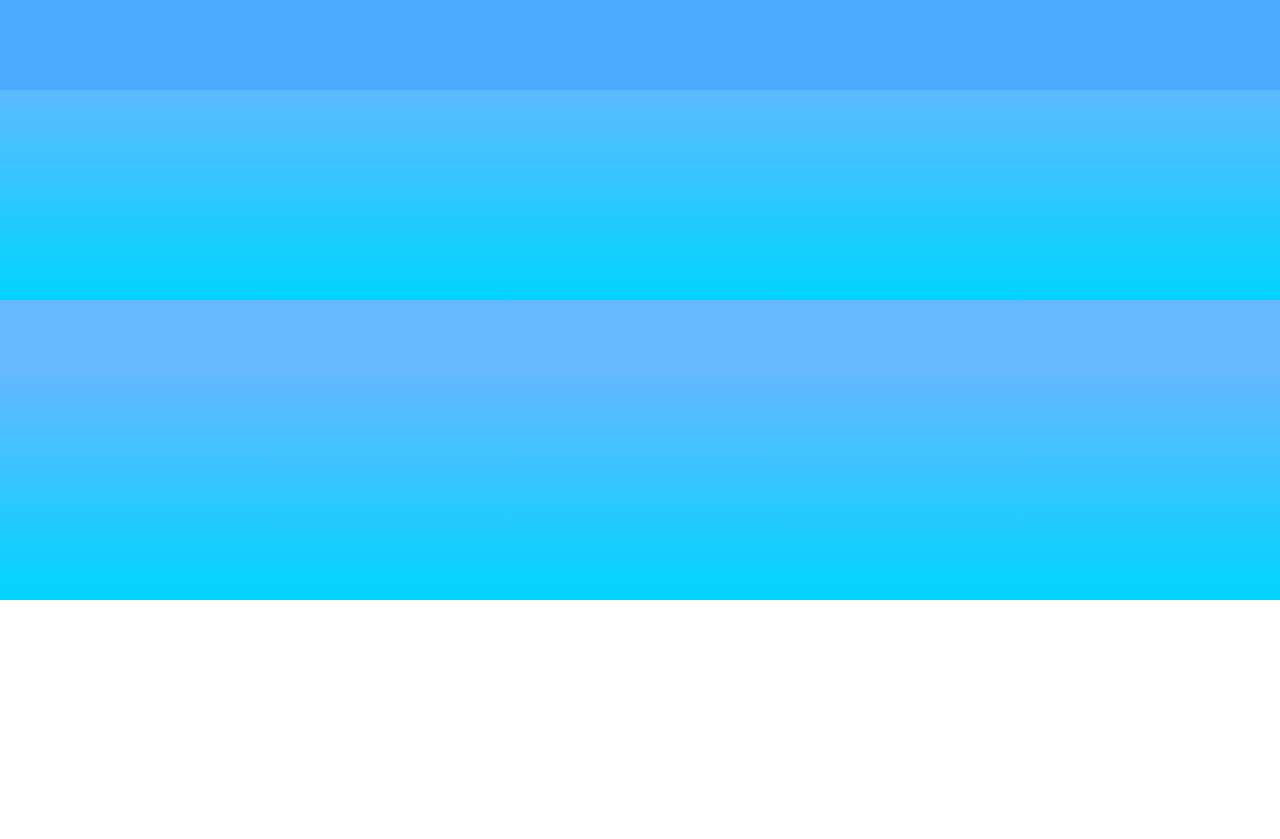
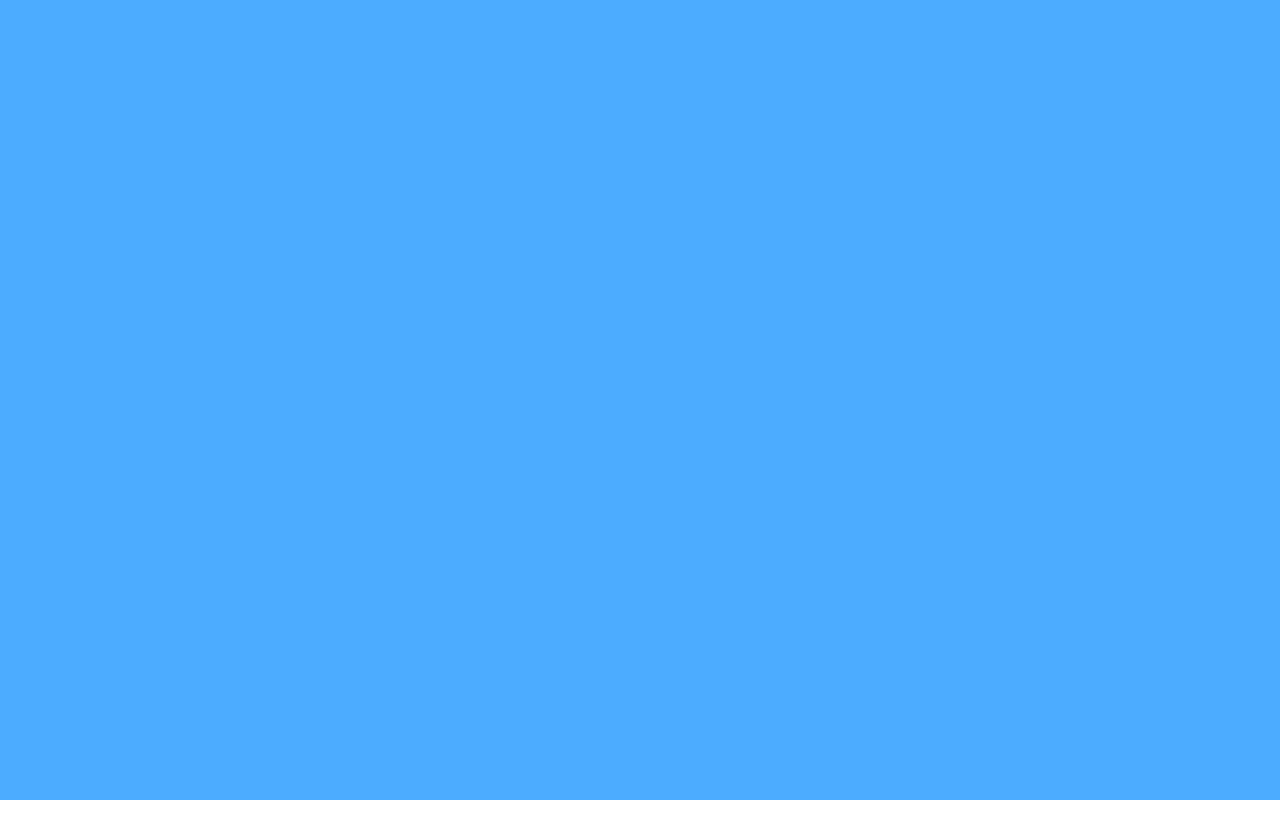
Before and after one commit to PT-Adrian/orionworkflow.github.io, a Jekyll site: the page built from index.md, in a window 1280 px wide. Shown: the top 839 px of the page. Built offline with Jekyll 4.4.1, drawn with Linux system fonts in a browser that asks for light colours; our own code applies the rules of GitHub Pages for plain Markdown files.

Commit message:
Update style.css

```diff
--- a/assets/css/style.css
+++ b/assets/css/style.css
@@ -197,11 +197,19 @@ span{
 
 .content {
      width:100%;
-     height:300px;
+     height:400px;
      float:left;
      color:#E0E147;
      text-align:center;
-     background: rgb(102,184,255);
-     background: linear-gradient(180deg, rgba(102,184,255,1) 23%, rgba(0,212,255,1) 100%);
+     background-color:#4CACFF;
 
   }
+
+.section{
+     width:100%;
+     height:400px;
+     float:left;
+     color:#E0E147;
+     text-align:center;
+     background-color:white;
+}
```
